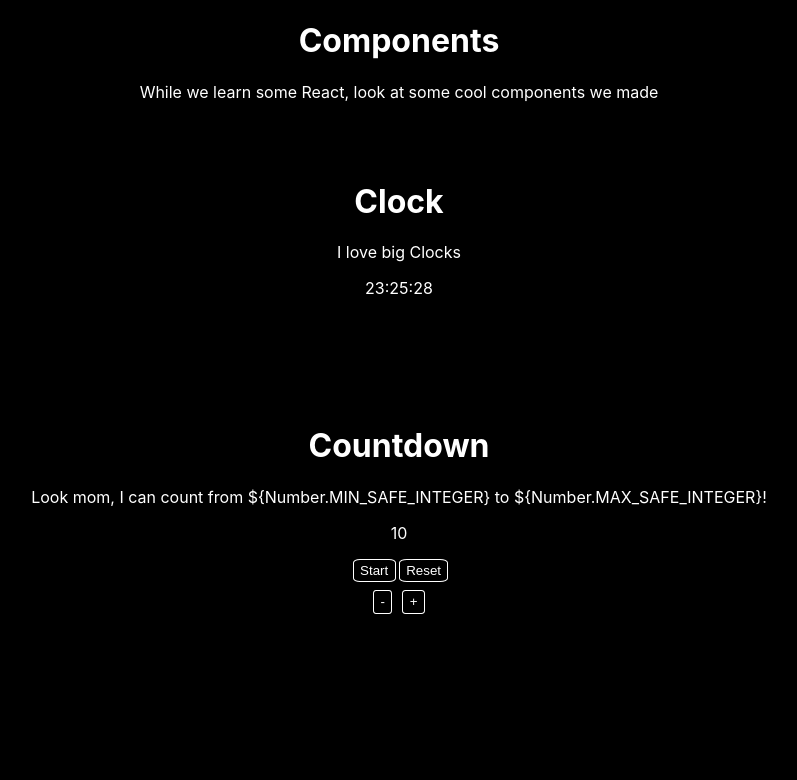
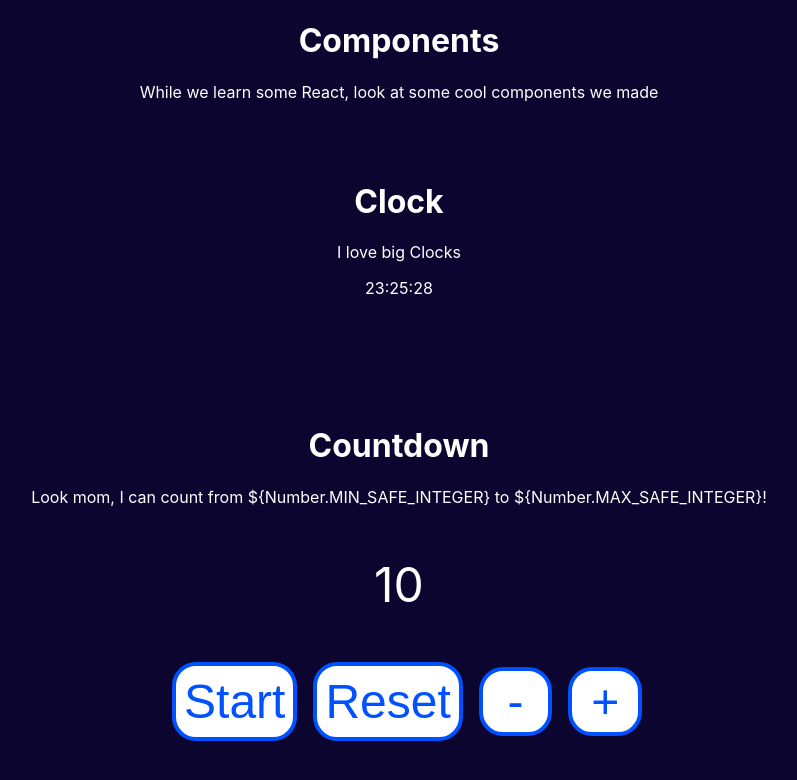
Before and after one commit to ixhbinphoenix/YAUTPA, a React (Vite) app in the folder yautpa-desktop/: page /components in a window 1280 px wide. Shown: the top 780 px of the page, without its empty margins (241-1038 px from the left). Built offline with nearby package versions, Linux system fonts and the light colour scheme.

Commit message:
First small UI changes

```diff
--- a/yautpa-desktop/src/components/Countdown/index.scss
+++ b/yautpa-desktop/src/components/Countdown/index.scss
@@ -1,20 +1,26 @@
 @mixin button() {
-    color: white;
-    background-color: black;
-    border: white 1px solid;
-    border-radius: 16%;
+    color: #0051ff;
+    background-color: #ffffff;
+    border: #0051ff .25rem solid;
     margin-bottom: 0.5rem;
-    padding: 0.2rem 0.4rem 0.2rem 0.4rem
+    margin-left: 10rem;
+    padding: 0.2rem 0.4rem 0.2rem 0.4rem;
+    font-size: 3rem;
+    border-radius: 1.5rem;
 }
 
 .countdown {
+    display: inline;
     &>button {
         @include button();
-        margin-left: 5px;
-        margin-right: 5px;
+        margin-left: 1rem;
+        height: 50%;
+        width: 10%;
+
     }
     &>.counter>button {
         @include button();
-        margin-left: 0.2rem;
+        margin-left: 1rem;
+        padding: .5rem
     }
 }
--- a/yautpa-desktop/src/components/Counter/index.scss
+++ b/yautpa-desktop/src/components/Counter/index.scss
@@ -0,0 +1,4 @@
+.counter {
+    font-size: 3rem;
+    display: inline;
+}
--- a/yautpa-desktop/src/components/Counter/index.tsx
+++ b/yautpa-desktop/src/components/Counter/index.tsx
@@ -28,7 +28,7 @@ export default function Counter(props: IProps) {
     return (
         <div key={props.number} className="counter">
             <p>{num}</p>
-            <button onClick={() => setToggle(!toggle)}>{toggle ? "Stop" : "Start"}</button>
+            <button onClick={() => setToggle(!toggle)}>{toggle ? "Stopp" : "Start"}</button>
             <button onClick={() => {
                 setToggle(false);
                 setNum(props.number);
--- a/yautpa-desktop/src/index.scss
+++ b/yautpa-desktop/src/index.scss
@@ -1,7 +1,7 @@
 @import "style/vars.scss";
 
 body {
-    background-color: black;
+    background-color: rgb(11, 5, 48);
     color: white;
     margin: 0;
     font-family: -apple-system, BlinkMacSystemFont, 'Segoe UI', Roboto, Oxygen, Ubuntu, Cantarell, 'Open Sans', 'Helvetica Neue', sans-serif;
```
